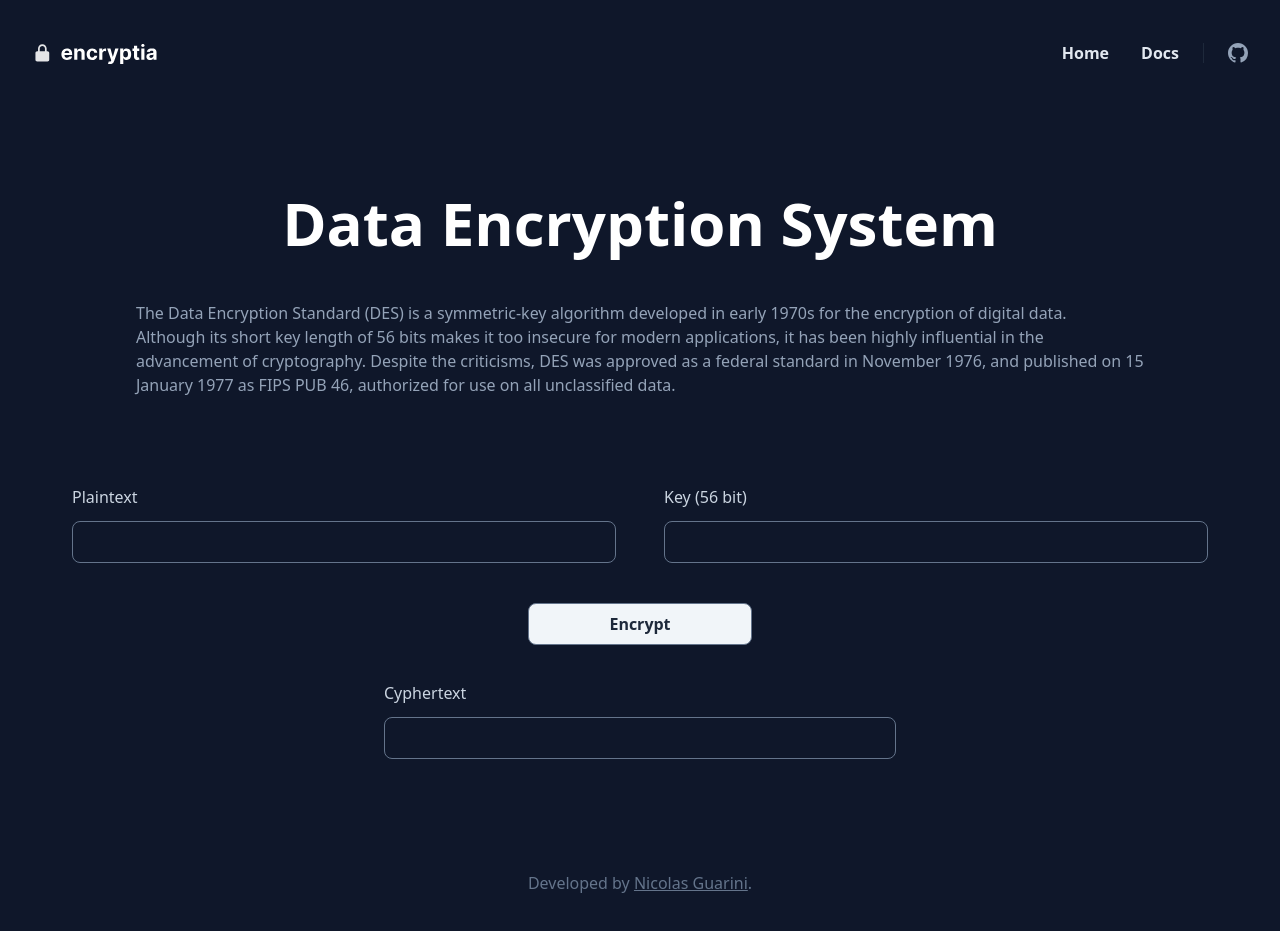
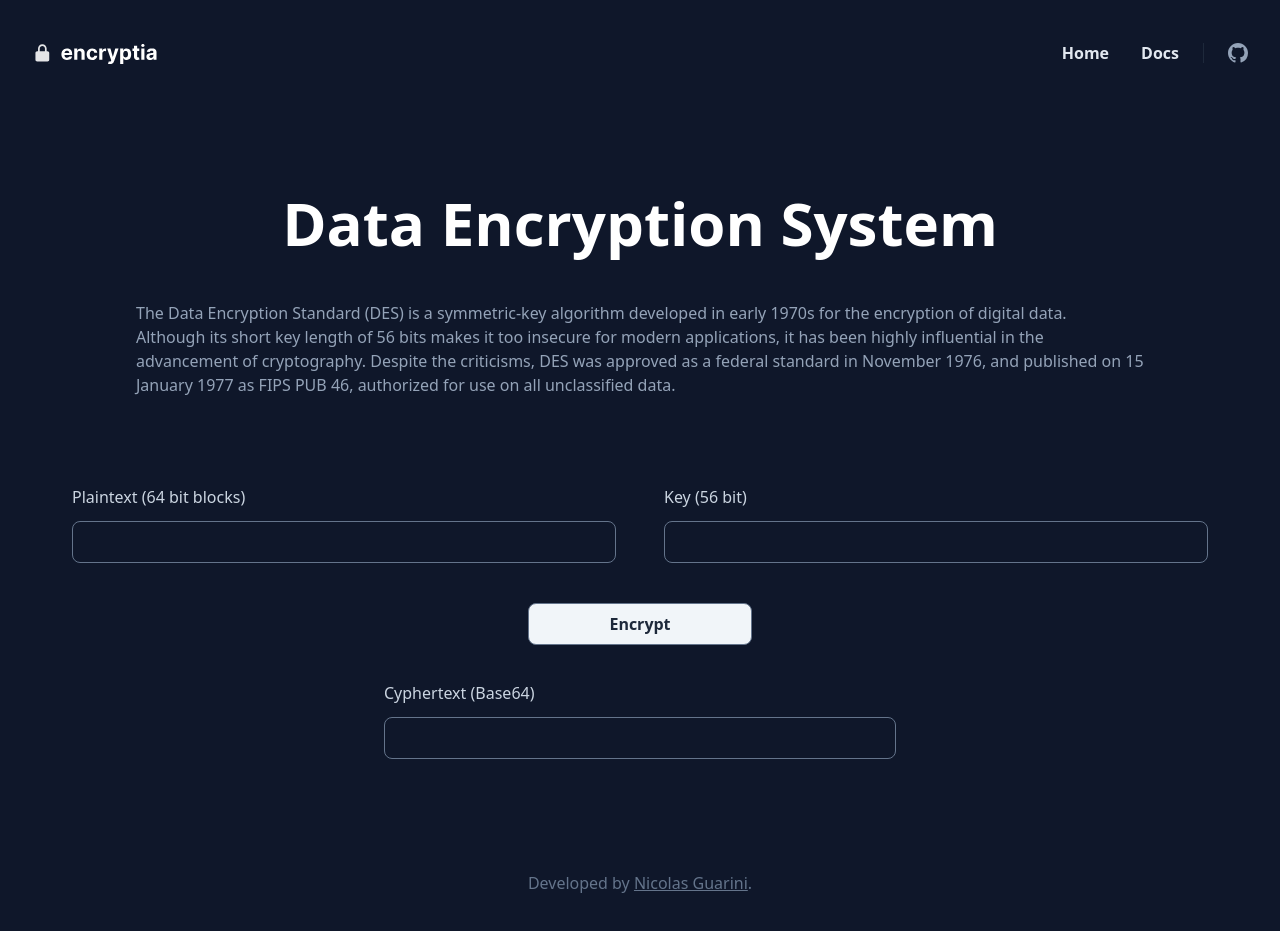
Before and after one commit to nicolasguarini/encryptia, a Next.js app: page /des in a window 1280 px wide. Built offline with nearby package versions, Linux system fonts and the light colour scheme.

Commit message:
Create DES API call to backend and logic for handling the response

```diff
--- a/pages/des/index.js
+++ b/pages/des/index.js
@@ -1,11 +1,29 @@
 import Head from 'next/head'
-import React from 'react'
+import React, { useState } from 'react'
 import Layout from '../../components/layout/Layout'
 import AlgorithmHeader from '../../components/ui/AlgorithmHeader'
 
 export default function DES() {
-  const handleClick = () => {
-    console.log("clicked")
+  const [cyphertext, setCyphertext] = useState('')
+
+  const handleSubmit = async (event) => {
+    event.preventDefault()
+
+    const enteredKey = event.target.key.value
+    const enteredPlaintext = event.target.plaintext.value
+
+    await encrypt(enteredPlaintext, enteredKey)
+  }
+
+  const encrypt = async (plaintext, key) => {
+    try{
+      const res = await fetch(`/api/des?plaintext=${plaintext}&key=${key}`)
+      const data = await res.json()
+
+      setCyphertext(data.cyphertext)
+    }catch(err){
+      console.log(err)
+    }
   }
 
   return (
@@ -23,9 +41,10 @@ export default function DES() {
         </AlgorithmHeader>
 
         <div className='container m-auto'>
+          <form onSubmit={handleSubmit}>
             <div className='grid gird-cols-1 md:grid-cols-2 gap-12 p-1 md:p-10'>
               <div>
-              <label className='block mb-3 text-slate-300'>Plaintext</label>
+                <label className='block mb-3 text-slate-300'>Plaintext (64 bit blocks)</label>
                 <input name='plaintext' type="text" className='bg-slate-900 border rounded-lg p-2 w-[100%] border-slate-500'/>
               </div>
 
@@ -35,18 +54,19 @@ export default function DES() {
               </div>
             </div>
 
-          <button onClick={handleClick} className='block border border-solid border-slate-500 rounded-lg bg-slate-100 text-slate-800 px-20 py-2 mt-10 md:mt-0 font-bold m-auto'>
+            <button type='submit' className='block border border-solid border-slate-500 rounded-lg bg-slate-100 text-slate-800 px-20 py-2 mt-10 md:mt-0 font-bold m-auto'>
               Encrypt
             </button>
+          </form>
+
 
           <div className='flex justify-center'>
             <div className='mt-9'>
-              <label className='block mb-3 text-slate-300'>Cyphertext</label>
-              <input name='cyphertext' type="text" className='bg-slate-900 border rounded-lg p-2 border-slate-500 w-[80vw] md:w-[40vw]' disabled/>
+              <label className='block mb-3 text-slate-300'>Cyphertext (Base64)</label>
+              <input name='cyphertext' value={cyphertext} type="text" className='bg-slate-900 border rounded-lg p-2 border-slate-500 w-[80vw] md:w-[40vw]' disabled/>
             </div>
           </div>
         </div>
-
     </Layout>
   )
 }
```
Also changed, not shown: components/icons/LogoIcon.js. Lines whose indentation alone changed are shown as unchanged.
